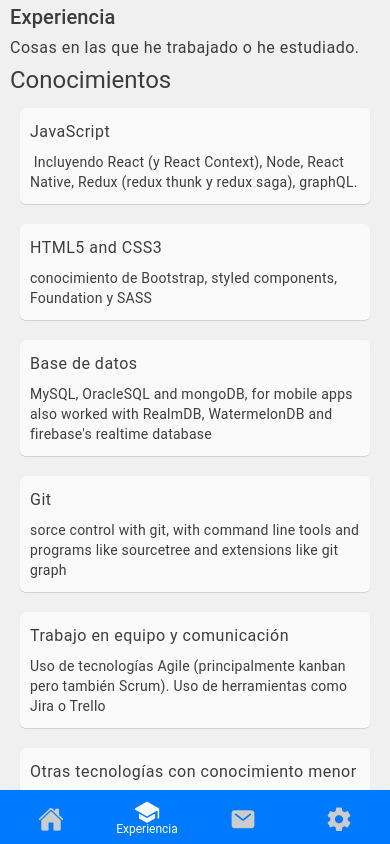
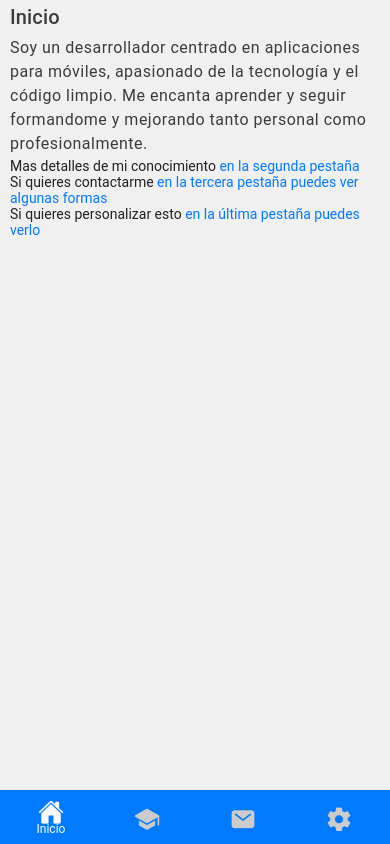
Before and after one commit to termitavee/web-app-personal, a React Native app: screen / in a window 390 px wide. Built offline with nearby package versions, Linux system fonts and the light colour scheme.

Commit message:
minor fixes

```diff
--- a/App.tsx
+++ b/App.tsx
@@ -24,11 +24,7 @@ export default function App() {
   return (
     <PaperProvider theme={currentTheme}>
       <ContextProvider value={{ themeContext, set: { theme } }}>
-        <View style={styles.container}>
-          {console.log('i18n', TranslationUtils.i18n)}
-
-          {loaded && <Navigation />}
-        </View>
+        <View style={styles.container}>{loaded && <Navigation />}</View>
       </ContextProvider>
     </PaperProvider>
   );
--- a/app.json
+++ b/app.json
@@ -1,7 +1,7 @@
 {
   "expo": {
     "name": "portfolio",
-    "slug": "portfolio",
+    "slug": "jrdominguez",
     "version": "1.0.0",
     "orientation": "portrait",
     "icon": "./assets/icon.png",
@@ -27,6 +27,8 @@
     },
     "web": {
       "favicon": "./assets/favicon.png"
-    }
+    },
+    "description": "Small portfolio to show some of my skills and projects",
+    "githubUrl": "https://github.com/termitavee/web-app-personal"
   }
 }
--- a/package.json
+++ b/package.json
@@ -43,6 +43,8 @@
     "android": "expo start --android",
     "ios": "expo start --ios",
     "web": "expo start --web",
+    "build:web": "expo build:web",
+    "deploy": "firebase deploy",
     "eject": "expo eject"
   },
   "husky": {
--- a/src/navigation/tab-navigation.tsx
+++ b/src/navigation/tab-navigation.tsx
@@ -21,10 +21,9 @@ const BottomTabs = () => {
   return (
     <NavigationContainer theme={theme}>
       <Tab.Navigator
-        initialRouteName="Experience"
-        // activeColor={Colors.white}
-        // inactiveColor={Colors.disable}
-        // barStyle={{ backgroundColor: Colors.mainLight }}
+      // activeColor={Colors.white}
+      // inactiveColor={Colors.disable}
+      // barStyle={{ backgroundColor: Colors.mainLight }}
       >
         <Tab.Screen
           name="Home"
```
Also changed, not shown: .expo-shared/README.md (added), 1 other file (tests, documents, lock files or other folders).
